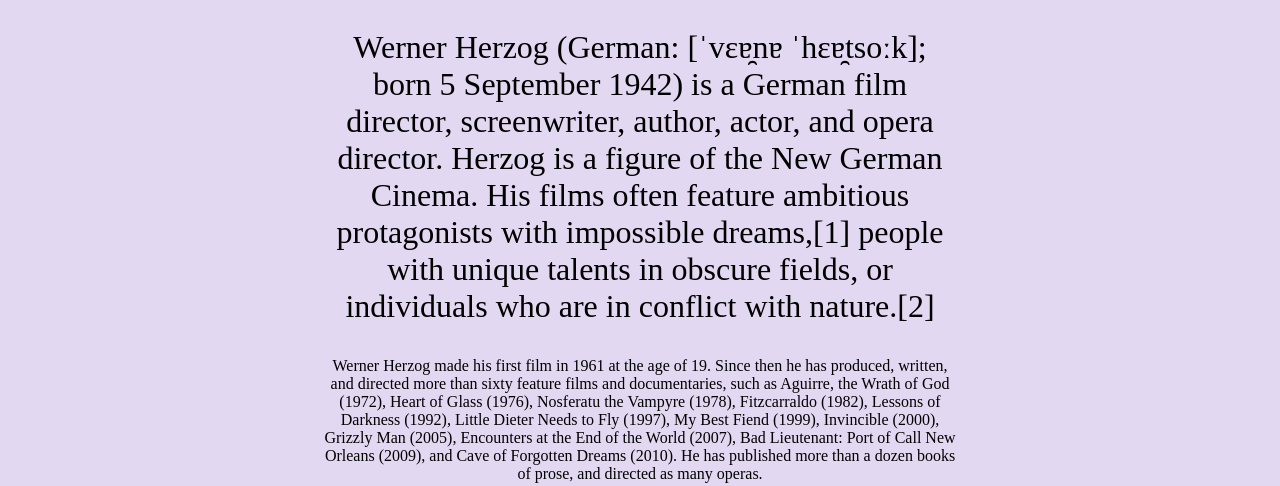
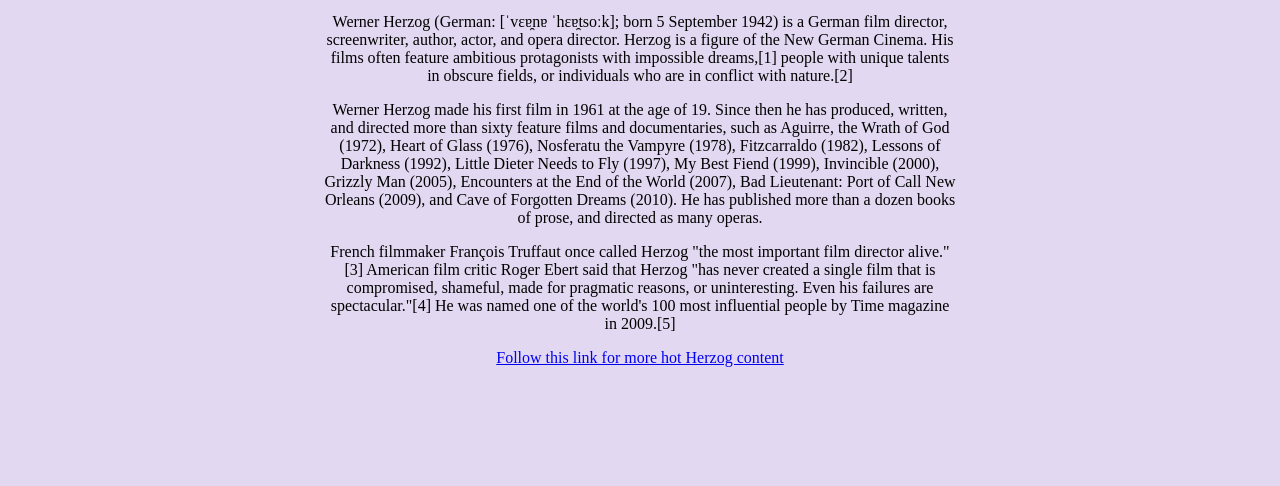
Before and after one commit to ScottBaitz/Tribute-FCC, a plain HTML site: page index.html in a window 1280 px wide. Shown: the part 560-1046 px from the top of the page. After the commit the page ends 943 px from the top, so only its background shows below. Drawn offline with Linux system fonts and the light colour scheme.

Commit message:
Undid stuff

```diff
--- a/main.css
+++ b/main.css
@@ -30,7 +30,3 @@ html {
   margin: auto;
   width: 50%;
 }
-
-.buttholes {
-  font-size: 32px;
-}
```
